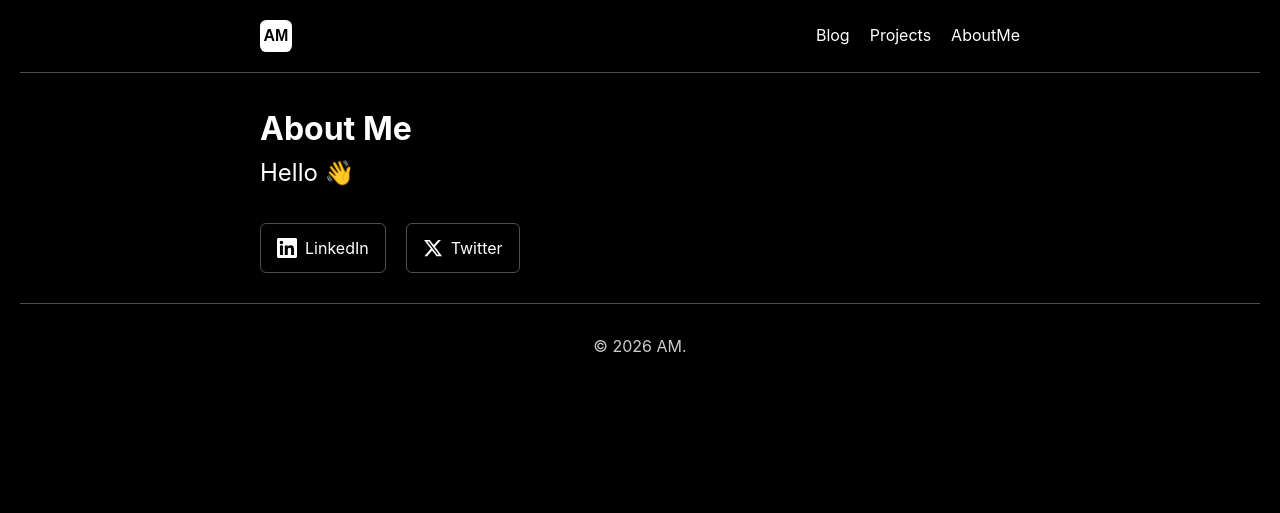
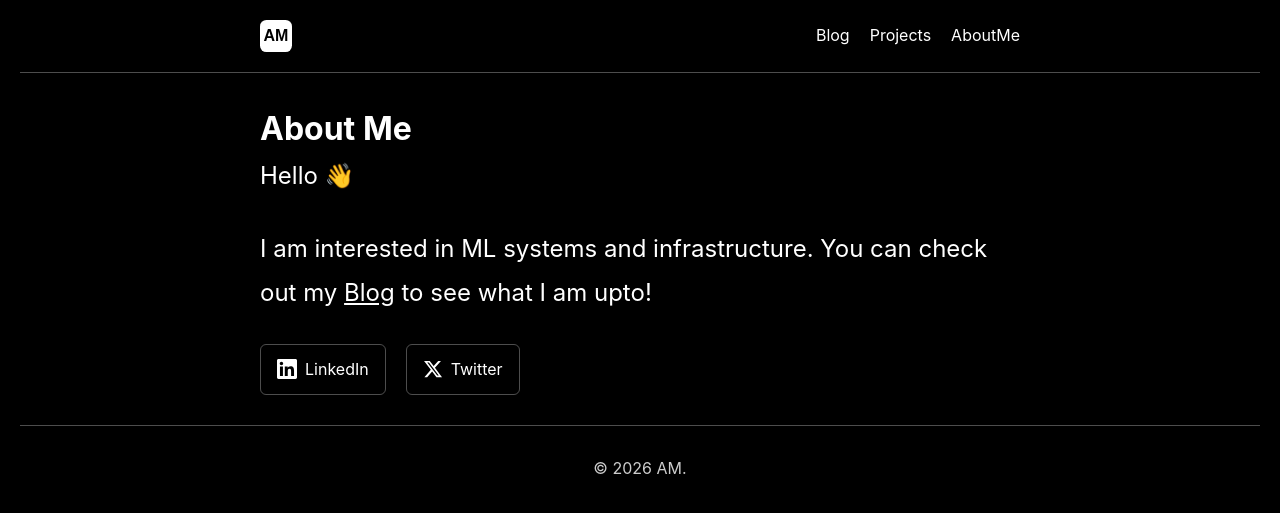
Before and after one commit to ADITYAMANDKE/adityamandke.github.io, a Jekyll site: the page built from info.html, in a window 1280 px wide. Shown: the top 513 px of the page. Built offline with Jekyll 4.4.1, drawn with Linux system fonts in a browser that asks for light colours.

Commit message:
Update aboutme

```diff
--- a/css/style.css
+++ b/css/style.css
@@ -197,6 +197,17 @@ body {
 .info-page p {
     font-size: 24px;
     margin-bottom: 30px;
+    line-height: 1.8;
+}
+
+.info-page p a {
+    color: #ffffff;
+    text-decoration: underline;
+    transition: opacity 0.2s ease;
+}
+
+.info-page p a:hover {
+    opacity: 0.8;
 }
 
 .social-links {
--- a/info.html
+++ b/info.html
@@ -7,6 +7,8 @@ title: AboutMe
   <h1 class="page-heading">About Me</h1>
 
   <p>Hello 👋</p>
+
+  <p>I am interested in ML systems and infrastructure. You can check out my <a href="{{ "/blog.html" | relative_url }}">Blog</a> to see what I am upto!</p>
 
   <div class="info-content">
     <div class="social-links">
```
